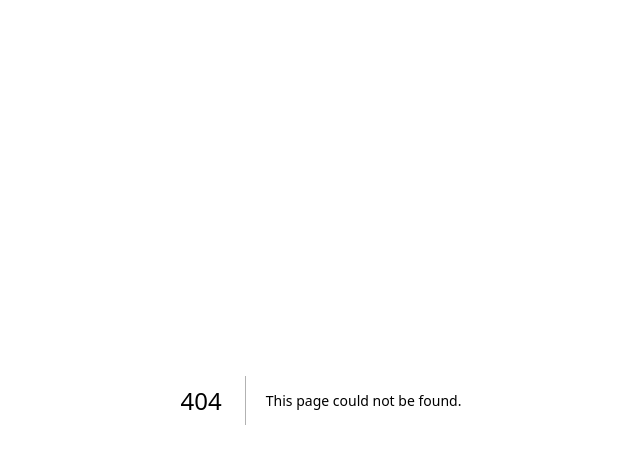
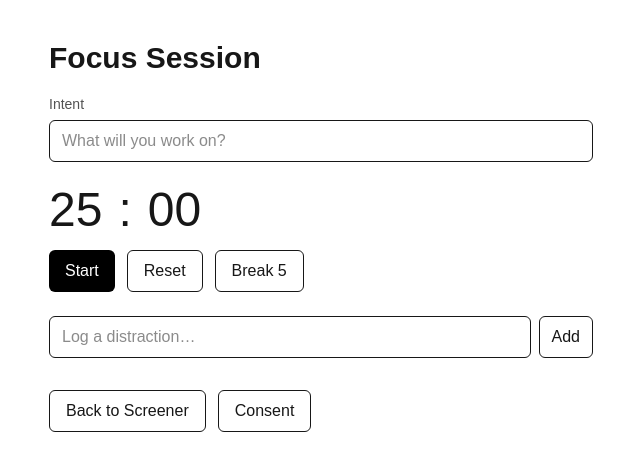
Before and after one commit to theconductor-cpu/learning-framework-builder, a Next.js app in the folder teen-wellness-bot/: page /focus in a window 1280 px wide. Before the commit this address had no page. Shown: the top 470 px of the page, without its empty margins (319-959 px from the left). Built offline with nearby package versions, Linux system fonts and the light colour scheme.

Commit message:
feat: add focus session page with Pomodoro timer and distraction tracking

```diff
--- /dev/null
+++ b/teen-wellness-bot/src/app/(mvp)/focus/page.tsx
@@ -0,0 +1,84 @@
+'use client'
+import { useEffect, useRef, useState } from 'react'
+import Link from 'next/link'
+
+export default function FocusPage(){
+  const [mins, setMins] = useState(25)
+  const [seconds, setSeconds] = useState(0)
+  const [running, setRunning] = useState(false)
+  const [intent, setIntent] = useState('')
+  const [distractions, setDistractions] = useState<string[]>([])
+  const inputRef = useRef<HTMLInputElement>(null)
+
+  useEffect(()=>{
+    if(!running) return
+    const id = setInterval(()=>{
+      if(seconds===0){
+        if(mins===0){ setRunning(false); clearInterval(id); return }
+        setMins(m=>m-1); setSeconds(59)
+      } else {
+        setSeconds(s=>s-1)
+      }
+    },1000)
+    return ()=>clearInterval(id)
+  },[running, mins, seconds])
+
+  const reset = ()=>{ setMins(25); setSeconds(0); setRunning(false); setDistractions([]) }
+
+  return (
+    <main className="mx-auto max-w-xl px-4 py-10">
+      <h1 className="text-3xl font-semibold">Focus Session</h1>
+      <label className="mt-4 block">
+        <span className="text-sm text-neutral-600">Intent</span>
+        <input
+          ref={inputRef}
+          className="mt-1 w-full rounded-md border px-3 py-2"
+          placeholder="What will you work on?"
+          value={intent}
+          onChange={e=>setIntent(e.target.value)}
+        />
+      </label>
+
+      <div className="mt-6 flex items-center gap-4">
+        <span className="text-5xl tabular-nums">{String(mins).padStart(2,'0')}</span>
+        <span className="text-5xl">:</span>
+        <span className="text-5xl tabular-nums">{String(seconds).padStart(2,'0')}</span>
+      </div>
+
+      <div className="mt-4 flex gap-3">
+        <button onClick={()=>setRunning(r=>!r)} className="px-4 py-2 rounded-md bg-black text-white">{running?'Pause':'Start'}</button>
+        <button onClick={reset} className="px-4 py-2 rounded-md border">Reset</button>
+        <button onClick={()=>{ setMins(5); setSeconds(0); setRunning(false) }} className="px-4 py-2 rounded-md border">Break 5</button>
+      </div>
+
+      <div className="mt-6">
+        <div className="flex gap-2">
+          <input
+            className="flex-1 rounded-md border px-3 py-2"
+            placeholder="Log a distraction…"
+            onKeyDown={(e)=>{
+              const t = e.currentTarget
+              if(e.key==='Enter' && t.value.trim()){
+                setDistractions(d=>[t.value.trim(), ...d]); t.value=''
+              }
+            }}
+          />
+          <button
+            className="px-3 py-2 rounded-md border"
+            onClick={()=>inputRef.current?.focus()}
+          >
+            Add
+          </button>
+        </div>
+        <ul className="mt-3 space-y-2">
+          {distractions.map((d,i)=>(<li key={i} className="rounded border px-3 py-2 text-sm">{d}</li>))}
+        </ul>
+      </div>
+
+      <div className="mt-8 flex gap-3">
+        <Link href="/screener" className="px-4 py-2 rounded-md border">Back to Screener</Link>
+        <Link href="/consent" className="px-4 py-2 rounded-md border">Consent</Link>
+      </div>
+    </main>
+  )
+}
```
